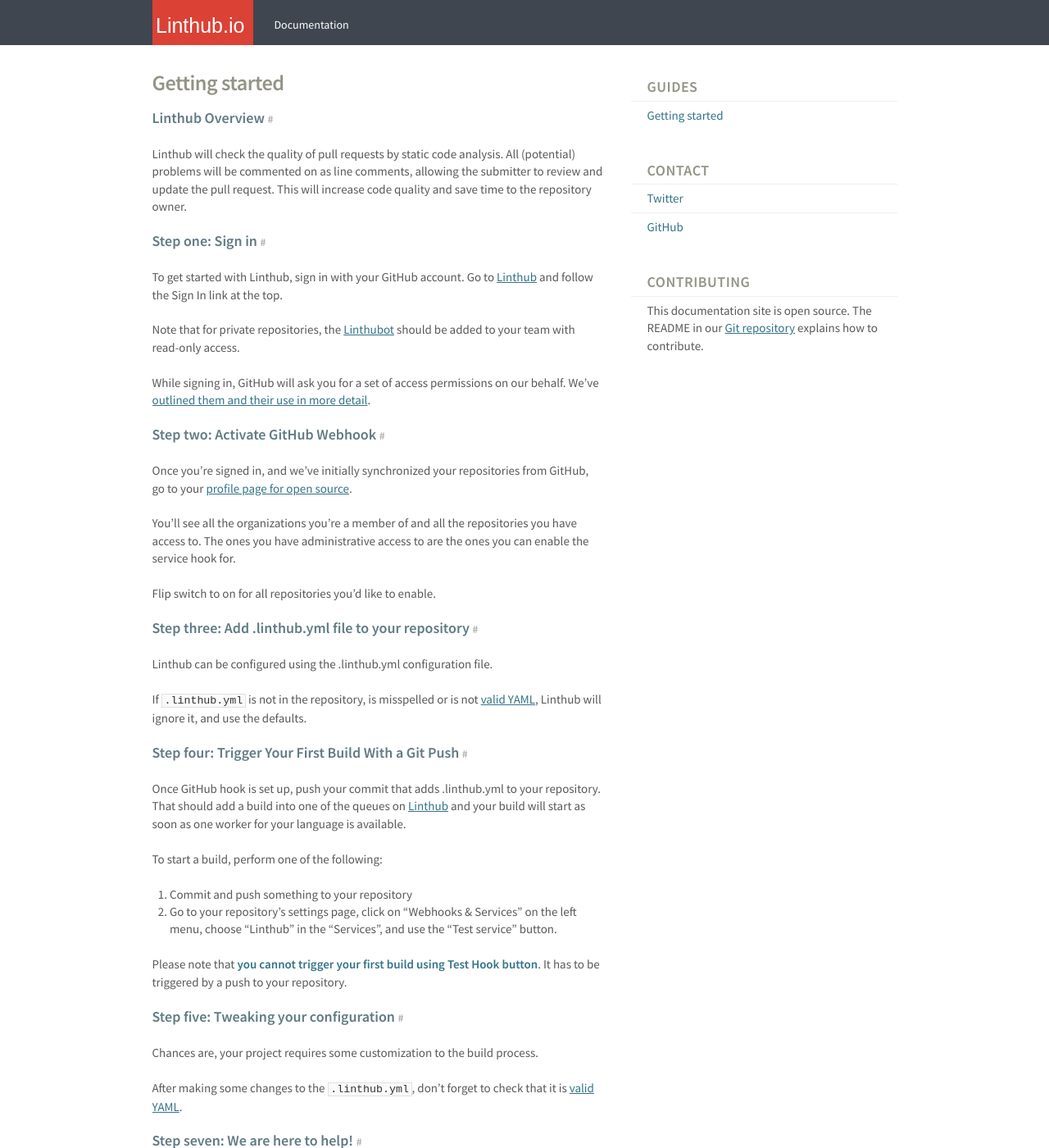
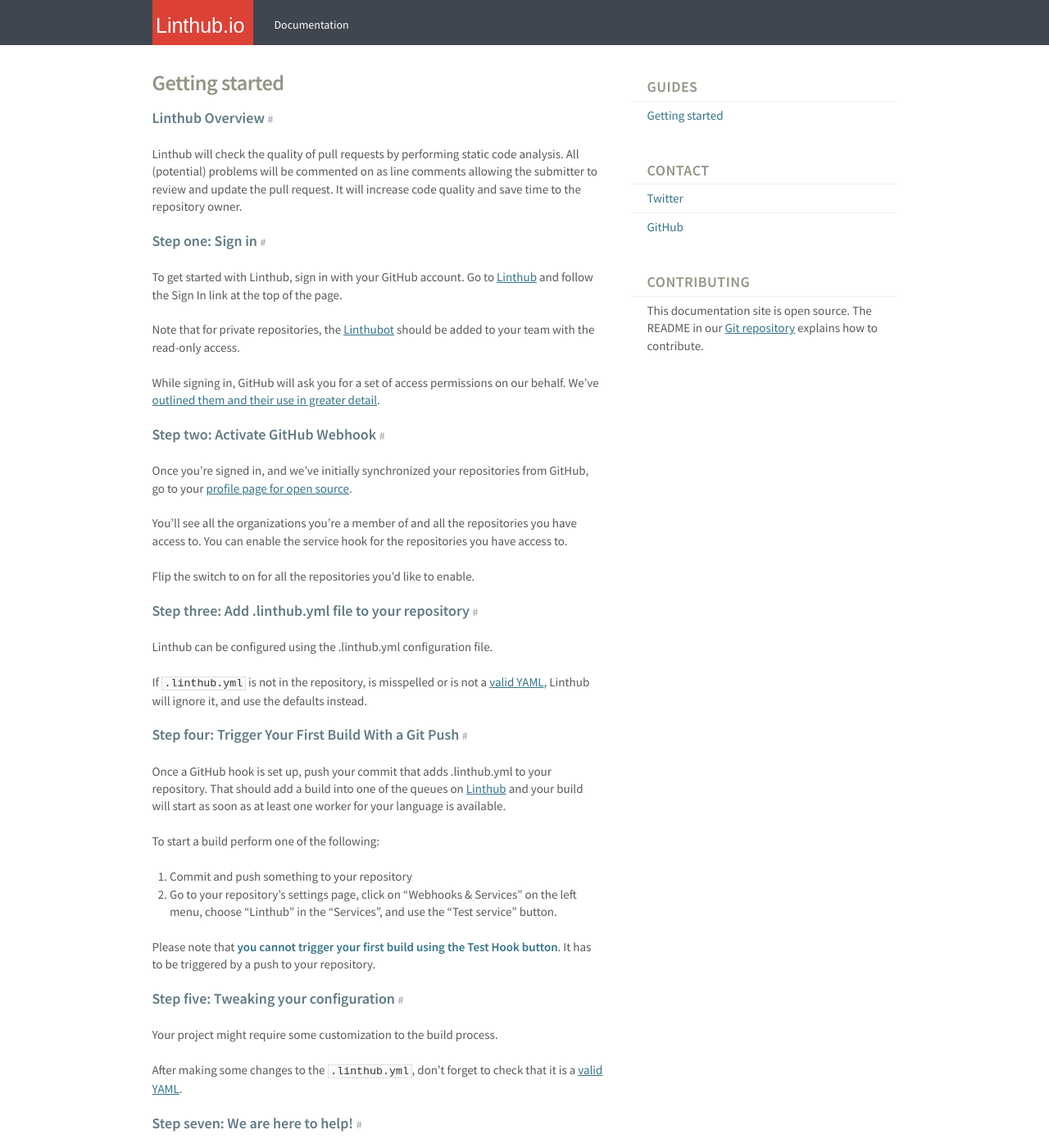
Before and after one commit to Linthub/docs-linthub-io, a Jekyll site: the page built from user/getting-started.md, in a window 1280 px wide and 1400 px high. Shown: the whole window at 82% size. Built offline with Jekyll 4.4.1, drawn with Linux system fonts in a browser that asks for light colours; nearby versions of some CDN libraries; Markdown is read by kramdown in place of the engine named in the settings.

Commit message:
some minor changes

```diff
--- a/index.html
+++ b/index.html
@@ -5,4 +5,4 @@
 ---
 
 <p>Welcome to the Linthub documentation, tutorials, and help site! We are constantly adding content, so check back often.
-To get started, check out the links on the right.</p>
+To get started, check out the links on the right-hand side of the page.</p>
--- a/user/getting-started.md
+++ b/user/getting-started.md
@@ -6,16 +6,16 @@
 
 ### Linthub Overview
 
-Linthub will check the quality of pull requests by static code analysis. All (potential) problems will be commented on as line comments, allowing the submitter to review and update the pull request. This will increase code quality and save time to the repository owner.
+Linthub will check the quality of pull requests by performing static code analysis. All (potential) problems will be commented on as line comments allowing the submitter to review and update the pull request. It will increase code quality and save time to the repository owner.
 
 ### Step one: Sign in
 
-To get started with Linthub, sign in with your GitHub account. Go to [Linthub](https://linthub.io) and follow the Sign In link at the top.
+To get started with Linthub, sign in with your GitHub account. Go to [Linthub](https://linthub.io) and follow the Sign In link at the top of the page.
 
-Note that for private repositories, the [Linthubot](https://github.com/linthubot/) should be added to your team with read-only access.
+Note that for private repositories, the [Linthubot](https://github.com/linthubot/) should be added to your team with the read-only access.
 
 While signing in, GitHub will ask you for a set of access permissions on our
-behalf. We've [outlined them and their use in more detail](/user/github-oauth-scopes).
+behalf. We've [outlined them and their use in greater detail](/user/github-oauth-scopes).
 
 ### Step two: Activate GitHub Webhook
 
@@ -23,35 +23,34 @@
 GitHub, go to your [profile page for open source](https://linthub.io/profile).
 
 You'll see all the organizations you're a member of and all the repositories you
-have access to. The ones you have administrative access to are the ones you can
-enable the service hook for.
+have access to. You can enable the service hook for the repositories you have access to.
 
-Flip switch to on for all repositories you'd like to enable.
+Flip the switch to on for all the repositories you'd like to enable.
 
 ###  Step three: Add .linthub.yml file to your repository
 
 Linthub can be configured using the .linthub.yml configuration file.
 
-If `.linthub.yml` is not in the repository, is misspelled or is not [valid
+If `.linthub.yml` is not in the repository, is misspelled or is not a [valid
 YAML](http://yaml-online-parser.appspot.com/), Linthub will ignore it,
-and use the defaults.
+and use the defaults instead.
 
 ### Step four: Trigger Your First Build With a Git Push
 
-Once GitHub hook is set up, push your commit that adds .linthub.yml to your repository. That should add a build into one of the queues on [Linthub](https://linthub.io) and your build will start as soon as one worker for your language is available.
+Once a GitHub hook is set up, push your commit that adds .linthub.yml to your repository. That should add a build into one of the queues on [Linthub](https://linthub.io) and your build will start as soon as at least one worker for your language is available.
 
-To start a build, perform one of the following:
+To start a build perform one of the following:
 
 1. Commit and push something to your repository
 1. Go to your repository's settings page, click on "Webhooks & Services" on the left menu, choose "Linthub" in the "Services",  and use the "Test service" button.
 
-Please note that **you cannot trigger your first build using Test Hook button**. It has to be triggered by a push to your repository.
+Please note that **you cannot trigger your first build using the Test Hook button**. It has to be triggered by a push to your repository.
 
 ### Step five: Tweaking your configuration
 
-Chances are, your project requires some customization to the build process.
+Your project might require some customization to the build process.
 
-After making some changes to the `.linthub.yml`, don't forget to check that it is [valid YAML](http://yaml-online-parser.appspot.com/).
+After making some changes to the `.linthub.yml`, don't forget to check that it is a [valid YAML](http://yaml-online-parser.appspot.com/).
 
 ### Step seven: We are here to help!
 
```
Also changed, not shown: 2 other files.
